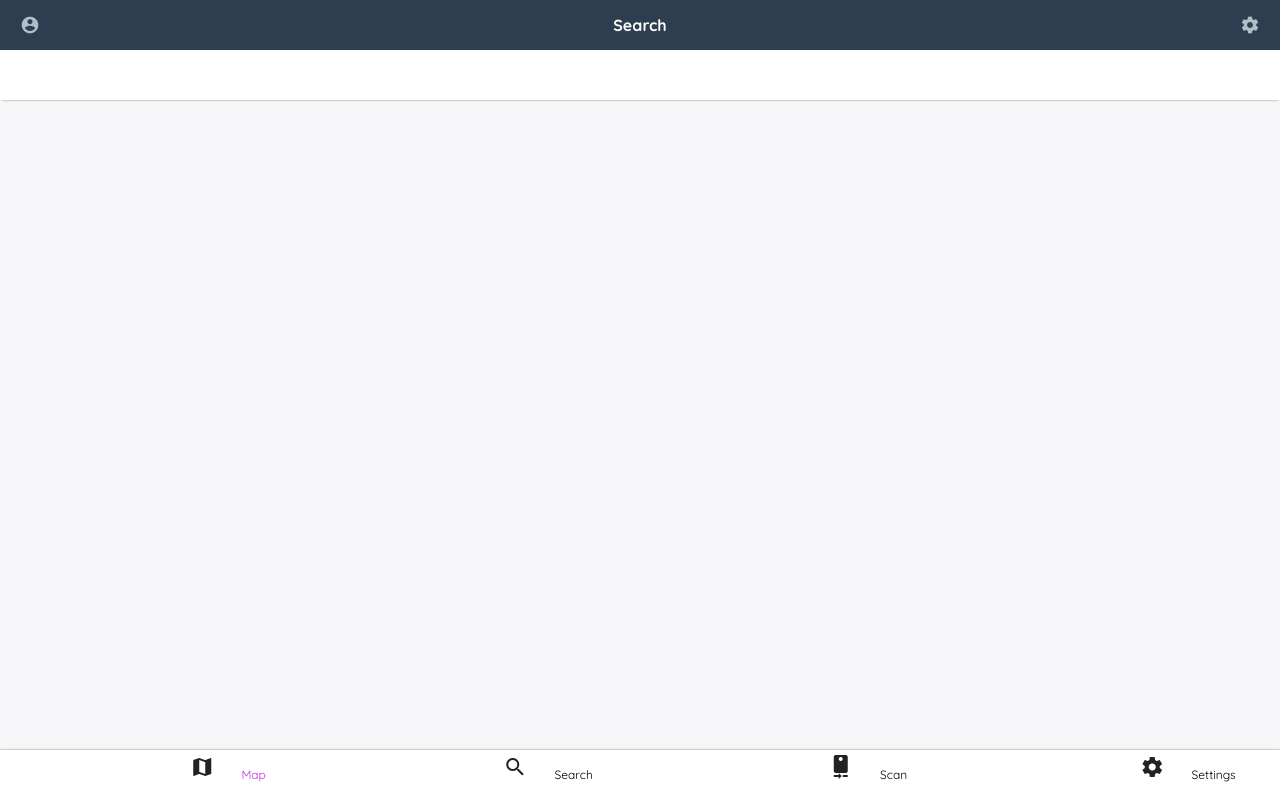
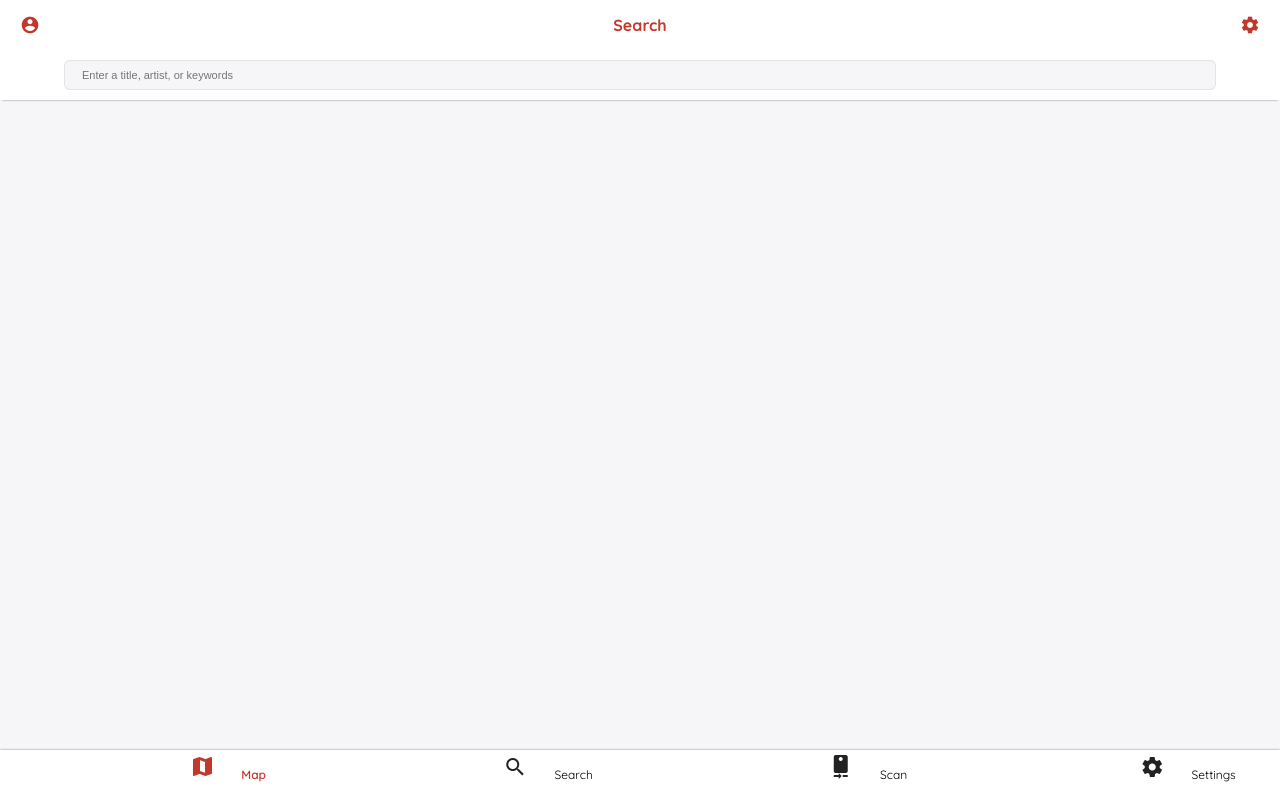
Before and after one commit to dremansley1/group20-museumapp, a Flask app: page /search in a window 1280 px wide. Run offline with Flask 2, Linux system fonts and the light colour scheme.

Commit message:
Design and Layout

```diff
--- a/museum/routes.py
+++ b/museum/routes.py
@@ -27,36 +27,34 @@ def room_artifacts():
     return render_template('room_artifacts.html', museum_data = museum_info, page_name = "Artifacts");
 
 
+@app.route("/login", methods=['GET', 'POST'])
+def login():
+    form = LoginForm()
+    if request.method == 'POST':
+        user = User.query.filter_by(email=form.email.data).first()
+        if user is not None and user.verify_password(form.password.data):
+            login_user(user)
+            flash("You have been signed in!")
+            return redirect(url_for('mainPage'))
+        else:
+            flash("Incorrect Login Credentials!")
+            return redirect(url_for('login'))
+    return render_template('login.html', page_name='Login to Your Account', museum_data = museum_info, form=form)
 
+@app.route("/register", methods=['GET', 'POST'])
+def register():
+    form = RegistrationForm()
+    if form.validate_on_submit():
+        user = User(username=form.username.data,
+        email=form.email.data, password=form.password.data)
+        db.session.add(user)
+        db.session.commit()
+        flash("You have been successfully registered")
+        return redirect(url_for('login'))
+    return render_template('register.html', page_name='Create an Account', museum_data = museum_info, form=form)
 
-#@app.route("/login", methods=['GET', 'POST'])
-#def login():
-#    form = LoginForm()
-#    if request.method == 'POST':
-#        user = User.query.filter_by(email=form.email.data).first()
-#        if user is not None and user.verify_password(form.password.data):
-#            login_user(user)
-#            flash("You have been signed in!")
-#            return redirect(url_for('mainPage'))
-#        else:
-#            flash("Incorrect Login Credentials!")
-#            return redirect(url_for('login'))
-#    return render_template('login.html',  store_data = museum_info, page_name='Login to Your Account', form=form)
-#
-#@app.route("/register", methods=['GET', 'POST'])
-#def register():
-#    form = RegistrationForm()
-#    if form.validate_on_submit():
-#        user = User(username=form.username.data,
-#        email=form.email.data, password=form.password.data)
-#        db.session.add(user)
-#        db.session.commit()
-#        flash("You have been successfully registered")
-#        return redirect(url_for('login'))
-#    return render_template('register.html', page_name='Create an Account', museum_data = museum_info, form=form)
-#
-#@app.route("/logout")
-#def logout():
-#    logout_user()
-#    flash("You have been logged out successfully")
-#    return redirect(url_for('mainPage'))
+@app.route("/logout")
+def logout():
+    logout_user()
+    flash("You have been logged out successfully")
+    return redirect(url_for('mainPage'))
--- a/museum/static/style.css
+++ b/museum/static/style.css
@@ -3,12 +3,14 @@ html, body {
     margin:0;
     padding:0;
     font-family: 'Quicksand', sans-serif !important;
+    max-width: 100%;
+    overflow-x: hidden;
 }
 
 header{
     width:100%;
     height:50px;
-    background-color:#2c3e50;
+    background-color:#FFFFFF;
     position: relative
 }
 
@@ -17,7 +19,7 @@ header .left-icon{
     top: 50%;
     left:20px;
     transform:translate(0%,-50%);
-    color:#b1bec8;
+    color:#c0392b;
     font-size:20px;
 }
 
@@ -26,12 +28,12 @@ header .right-icon{
     top: 50%;
     right:20px;
     transform:translate(0%,-50%);
-    color:#b1bec8;
+    color:#c0392b;
     font-size:20px;
 }
 
 header h1{
-    color:#FFFFFF;
+    color:#c0392b;
     font-weight:bold;
     line-height:50px;
     font-size:16px;
@@ -45,7 +47,8 @@ header h1{
 .floor_nav{
     width: 100%;
     height: 50px;
-    background-color:#FFFFFF;
+    background-color:white;
+    border-bottom:1px solid #ccc;
 }
 
 .floor_nav button{
@@ -54,15 +57,22 @@ header h1{
     margin: 10px 1.66%;
     float: left;
     border:none;
-    background-color:#ecf0f1;
+    background-color:#efefef;
     border-radius: 6px;
     font-size:12px;
+
+    outline:none;
 }
 
+.floor_nav .active{
+    background-color:#c0392b;
+    color:#FFFFFF;
+}
 .museum_map{
     width:100%;
     height:400px;
-    background-color: #ccc;
+    background-color: #fff;
+    margin-top:10px;
 }
 
 /********** Search Page **********/
@@ -77,7 +87,14 @@ header h1{
 }
 
 .search_container .search_input{
-
+    width:90%;
+    height: 30px;
+    border: 1px solid rgba(0,0,0,0.08);
+    border-radius: 6px;
+    background-color:#F6f6f8;
+    margin:10px 5%;
+    text-indent:15px;
+    font-size:11px;
 }
 /********** Footer Page **********/
 
@@ -102,13 +119,14 @@ footer .menu-btn{
     text-align: center;
     font-size:12px;
 }
+
+footer .active{
+    color:#c0392b !important;
+    font-weight:600;
+}
 footer .menu-btn .material-icons{
     margin-left:50%;
     margin-top:5px;
     transform:translate(-100%,0);
     color:#222;
 }
-
-.active{
-    color:#be2edd !important;
-}
--- a/museum/templates/search.html
+++ b/museum/templates/search.html
@@ -7,7 +7,7 @@
 {% block main_content %}
 
 <section class="search_container">
-
+    <input type="text" class="search_input" placeholder="Enter a title, artist, or keywords">
 </section>
 
 
--- a/museum/templates/template.html
+++ b/museum/templates/template.html
@@ -42,7 +42,7 @@ account_circle
 	<footer class="footer">
         <div class="menu-btn active">
 
-           <a href="{{ url_for('mainpage') }}"><i class="material-icons">
+           <a href="{{ url_for('mainpage') }}"><i class="material-icons active">
 map
                </i></a>
             Map
```
Also changed, not shown: museum/templates/index.html (+30 -6 lines).
